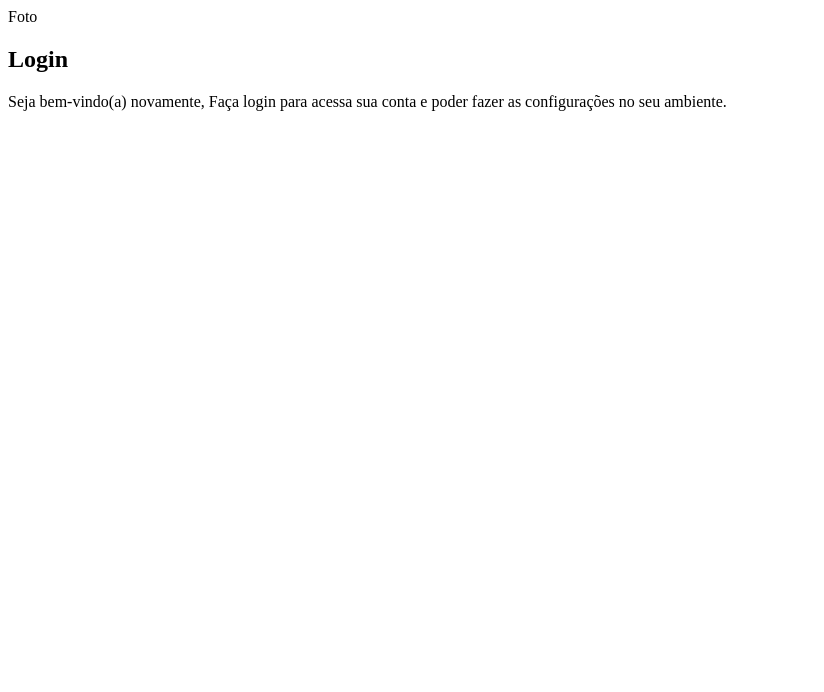
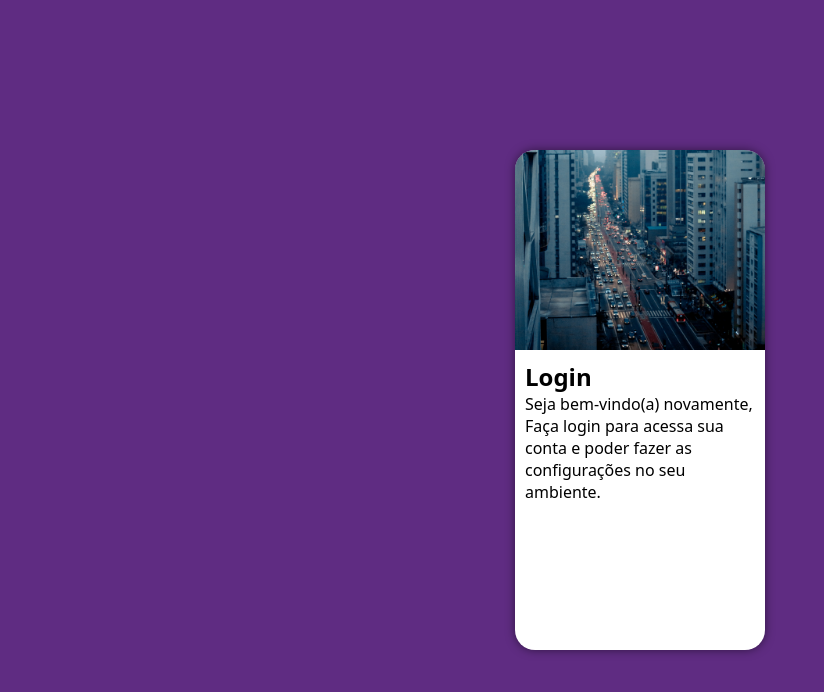
Before and after one commit to GleissonGums/projeto4, a plain HTML site: page index.html in a window 1280 px wide. Shown: the whole page, without its empty margins (0-824 px from the left). Drawn offline with Linux system fonts and the light colour scheme.

Commit message:
interface

```diff
--- a/estilos/style.css
+++ b/estilos/style.css
@@ -3,5 +3,51 @@
 /*
 Paleta de cores:
 Verde: #49a09d
-Lilás: %5f2c82
-/*
+Lilás: #5f2c82
+*/
+
+* {
+    font-family: system-ui, -apple-system, BlinkMacSystemFont, 'Segoe UI', Roboto, Oxygen, Ubuntu, Cantarell, 'Open Sans', 'Helvetica Neue', sans-serif;
+    margin: 0px;
+    padding: 0px;
+    box-sizing: border-box;
+}
+
+body, html {
+    background-color: #5f2c82 ;
+    height: 100vh;
+    width: 100vw;
+}
+
+main {
+    position: relative;
+    height: 100vh;
+    width: 100vw;
+}
+
+section#login {
+    position: absolute;
+    top: 50%;
+    left: 50%;
+    transform: translate(-50%, -50%);
+    background-color: white;
+    width: 250px;
+    height: 500px;
+    border-radius: 20px;
+    overflow: hidden;
+    box-shadow: 0px 0px 10px rgba(0, 0, 0, 0.500);
+}
+
+section#login > div#imagem {
+    display: block;
+    background: #5f2c82 url(../imagens/pexels-matheus-souza-3693599.jpg);
+    background-size: cover;
+    background-repeat: no-repeat;
+    background-position: left bottom;
+    height: 200px;
+}
+
+section#login > div#formulario {
+    display: block;
+    padding: 10px;
+}
--- a/index.html
+++ b/index.html
@@ -11,7 +11,7 @@
     <main>
         <section id="login">
             <div id="imagem">
-                Foto
+                <!--IMAGEM-->
             </div>
             <div id="formulario">
                 <h1>Login</h1>
```
